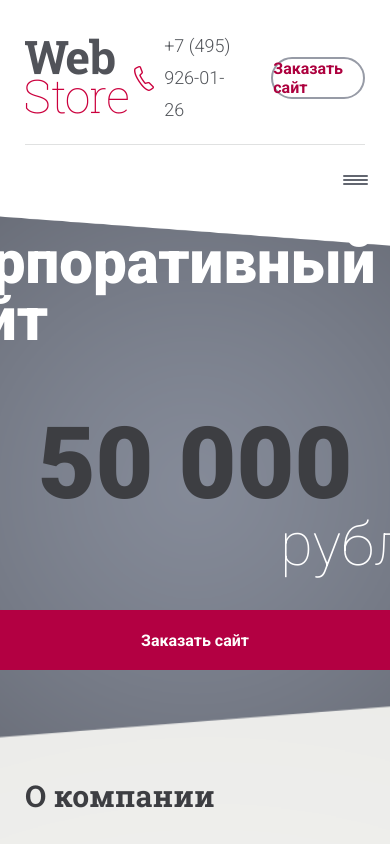
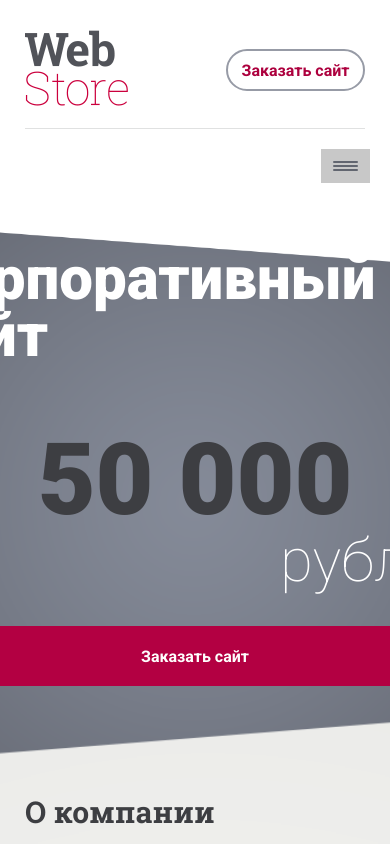
Before and after one commit to AlekseyLevada/WebStore, a plain HTML site: page index.html in a window 390 px wide. Shown: the top 844 px of the page. Drawn offline with Linux system fonts and the light colour scheme.

Commit message:
'burger_menu_to_all_resolutions'

```diff
--- a/index.html
+++ b/index.html
@@ -45,11 +45,13 @@
                 </nav>
             </div>
         </section>
-        <div class="hero__header_burger_menu">
-            <div class="burger__shape"></div>
-            <div class="burger__shape"></div>
-            <div class="burger__shape"></div>
-        </div>
+        <section class="hero__burger_menu_wrapper">
+            <div class="hero__header_burger_menu">
+                <div class="burger__shape"></div>
+                <div class="burger__shape"></div>
+                <div class="burger__shape"></div>
+            </div>
+        </section>
         <section class="hero__inner_section section">
             <div class="hero__inner_content_container container">
                 <div class="container__text">
--- a/scss/main.scss
+++ b/scss/main.scss
@@ -62,6 +62,29 @@ body {
 
 .wrapper {
     width: 100%;
+}
+
+.hero__burger_menu_wrapper {
+    display: none;
+    justify-content: flex-end;
+    align-items: center;
+    text-align: end;
+    padding: 20px;
+}
+.hero__header_burger_menu {
+    display: block;
+    width: fit-content;
+    padding: 10px;
+    cursor: pointer;
+    background-color: #c8c8c8;
+}
+
+.burger__shape {
+    width: 25px;
+    height: 2px;
+    background-color: #626670;
+    margin: 2px;
+    border-radius: 5px;
 }
 
 .content__container {
--- a/scss/media/@media.scss
+++ b/scss/media/@media.scss
@@ -35,6 +35,7 @@
 
 
 @media (min-width:768px) and (max-width:991px) {
+
     .hero__header {
         .hero__header_logo {
             width: unset;
@@ -45,20 +46,8 @@
         display: none;
     }
 
-    .hero__header_burger_menu {
-        text-align: -webkit-right;
-        display: block;
-        cursor: pointer;
-        margin-top: 30px;
-        margin-right: 20px;
-
-        .burger__shape {
-            width: 25px;
-            height: 2px;
-            background-color: #626670;
-            margin: 2px;
-            border-radius: 5px;
-        }
+    .hero__burger_menu_wrapper {
+        display: flex;
     }
 
     .hero__inner_section {
@@ -160,20 +149,8 @@
         display: none;
     }
 
-    .hero__header_burger_menu {
-        text-align: -webkit-right;
-        display: block;
-        cursor: pointer;
-        margin-top: 30px;
-        margin-right: 20px;
-
-        .burger__shape {
-            width: 25px;
-            height: 2px;
-            background-color: #626670;
-            margin: 2px;
-            border-radius: 5px;
-        }
+    .hero__burger_menu_wrapper {
+        display: flex;
     }
 
     .hero__inner_section {
@@ -261,10 +238,11 @@
 
     .hero__footer_section {
         .hero__footer_contacts {
-            p{
+            p {
                 font-size: 10px;
             }
-            span{
+
+            span {
                 font-size: 10px;
             }
         }
@@ -276,72 +254,81 @@
 
 
 
-// @media (max-width:480px) {
-//     .hero__header {
-//         .hero__header_logo {
-//             width: unset;
-//         }
+@media (max-width:480px) {
+    .hero__header {
+        .hero__header_logo {
+            width: unset;
+        }
+        .hero__header_phone {
+            display: none;
+        }
+    }
 
-//         .hero__header_phone {
-//             display: none;
-//         }
-//     }
+    .hero__burger_menu_wrapper {
+        display: flex;
+    }
+    // .hero__inner_section {
+    //     display: flex;
+    //     justify-content: center;
+    //     align-items: center;
+    // }
 
-//     .hero__inner_section {
-//         display: flex;
-//         justify-content: center;
-//         align-items: center;
-//     }
+    // .container__text {
+    //     width: 100%;
+    //     h1 {
+    //         font-size: 40px;
+    //         text-align: center;
+    //     }
 
-//     .container__text {
-//         width: 100%;
-//         h1 {
-//             font-size: 40px;
-//             text-align: center;
-//         }
+    //     span {
+    //         font-size: 40px;
+    //         font-weight: 400;
+    //         &:nth-child(2) {
+    //             position: relative;
+    //             left: 20%;
+    //         }
+    //         &:nth-child(4) {
+    //             position: relative;
+    //             right: 10%;
+    //         }
+    //     }
 
-//         span {
-//             font-size: 40px;
-//             font-weight: 400;
-//             &:nth-child(2) {
-//                 position: relative;
-//                 left: 20%;
-//             }
-//             &:nth-child(4) {
-//                 position: relative;
-//                 right: 10%;
-//             }
-//         }
+    //     .hero__intro_order_button {
+    //         height: 60px;
+    //         width: 350px;
+    //         margin: 50px auto 0px auto;
+    //     }
+    // }
 
-//         .hero__intro_order_button {
-//             height: 60px;
-//             width: 350px;
-//             margin: 50px auto 0px auto;
-//         }
-//     }
+    // .hero__about_section {
+    //     min-height: 1100px;
 
-//     .hero__about_section {
-//         min-height: 1100px;
+    //     .content__container {
+    //         display: unset;
 
-//         .content__container {
-//             display: unset;
+    //         .hero__about_text {
+    //             width: 100%;
+    //             text-align: justify;
 
-//             .hero__about_text {
-//                 width: 100%;
-//                 text-align: justify;
+    //             h2 {
+    //                 margin-bottom: 50px;
+    //             }
 
-//                 h2 {
-//                     margin-bottom: 50px;
-//                 }
+    //             p {
+    //                 margin-bottom: 20px;
+    //             }
+    //         }
 
-//                 p {
-//                     margin-bottom: 20px;
-//                 }
-//             }
+    //         .hero__about_imgs {
+    //             display: none;
+    //         }
+    //     }
+    // }
+}
 
-//             .hero__about_imgs {
-//                 display: none;
-//             }
-//         }
-//     }
-// }
+
+@media (min-width:320px) and (max-width:375px) {
+    .hero__burger_menu_wrapper {
+        display: flex;
+    }
+}
```
Also changed, not shown: scss/main.css, scss/media/@media.css, 2 other files.
